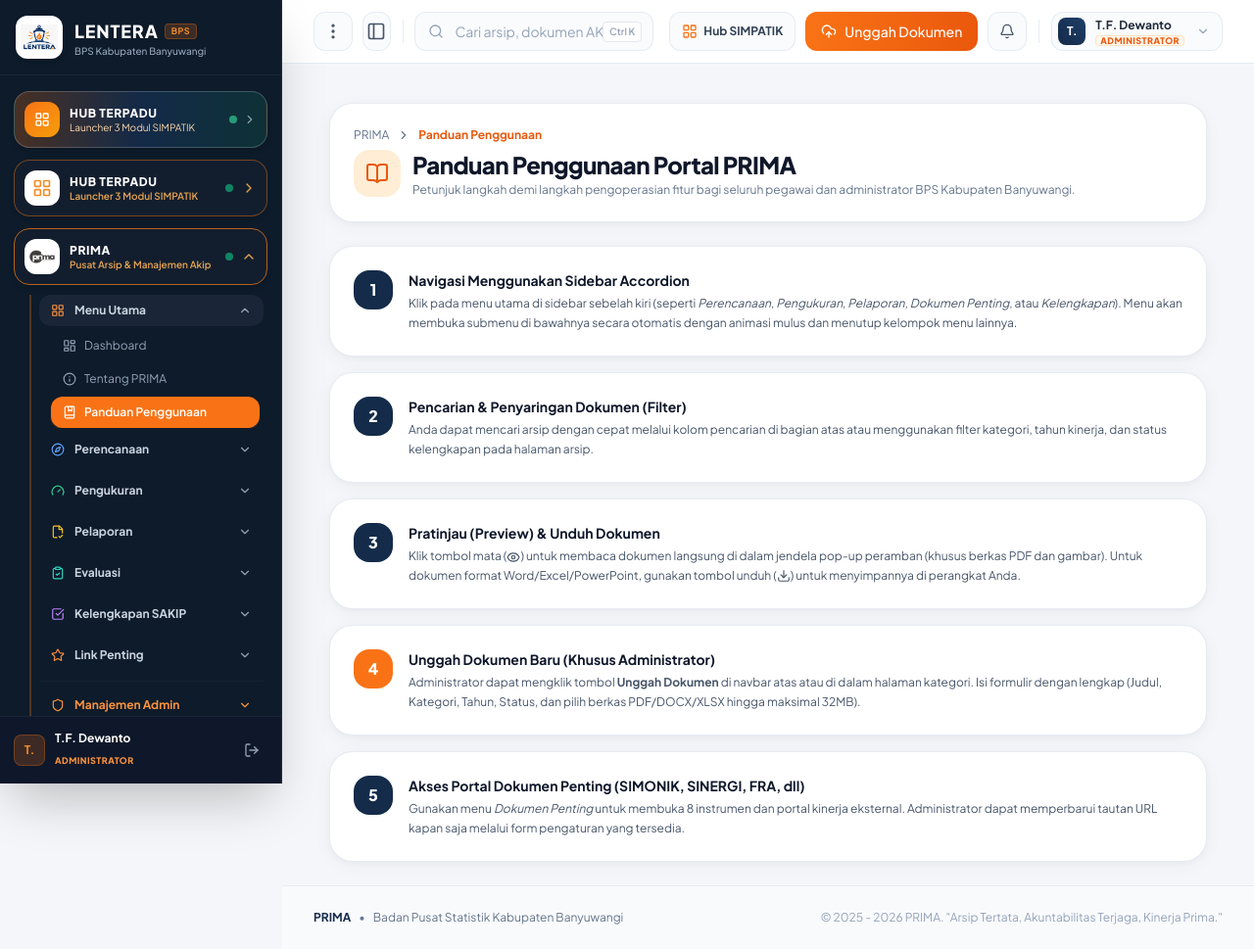
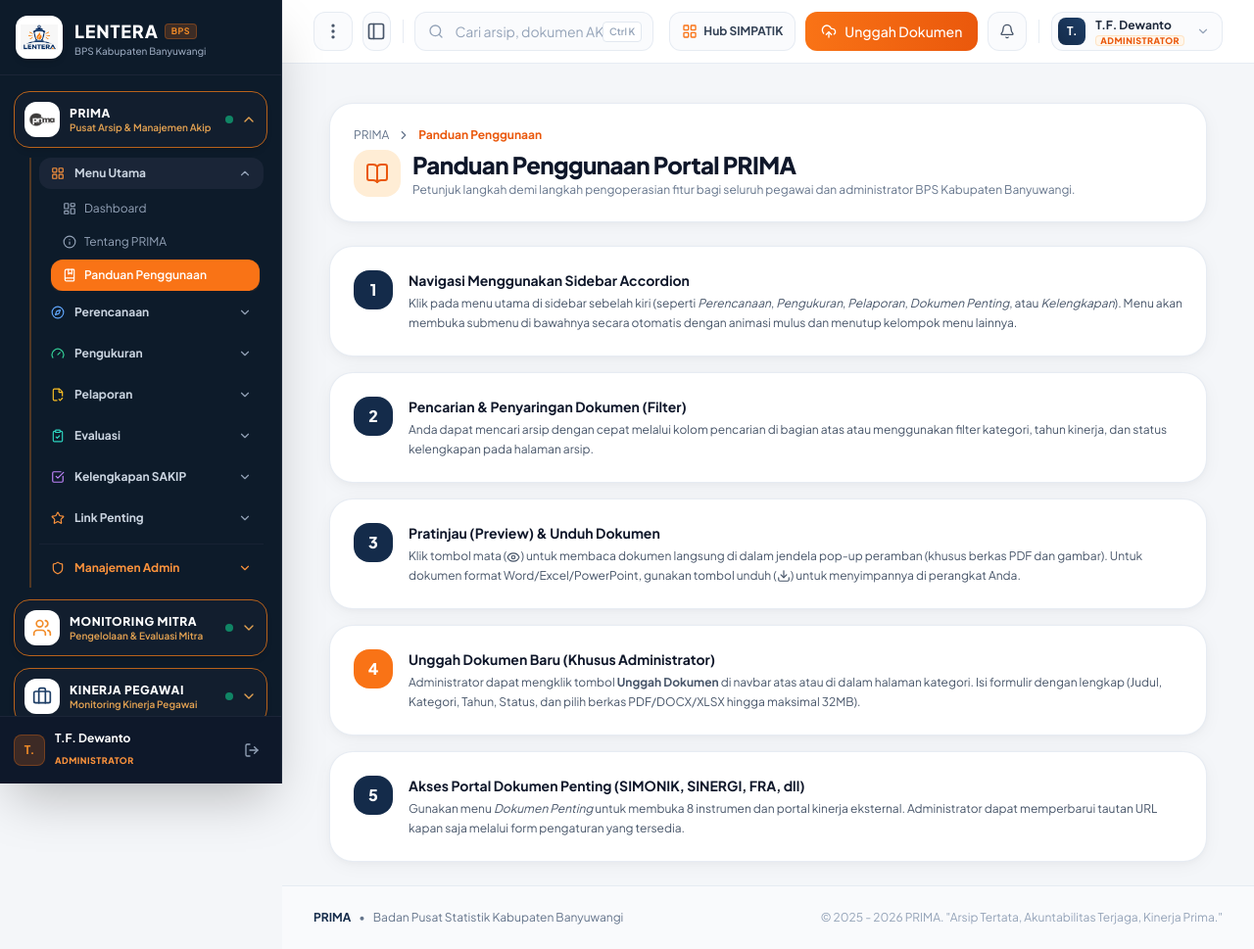
Before and after one commit to syafiq789/prima-bps-banyuwangi, a Flask app: page /info/guide in a window 1280 px wide. Shown: the whole page at 98% size. Run offline with Flask 3, Linux system fonts and the light colour scheme; a user stored in the database is signed in; some libraries are stand-ins or nearby versions.

Commit message:
fix: hapus tombol HUB TERPADU dari atas sidebar

```diff
--- a/app/templates/components/sidebar.html
+++ b/app/templates/components/sidebar.html
@@ -26,48 +26,11 @@
     <!-- Navigation Area (Scrollable) -->
     <div class="flex-1 overflow-y-auto px-3.5 py-4 space-y-3 sidebar-scroll">
 
-        <!-- TOMBOL LAUNCHER UTAMA: SIMPATIK HUB TERPADU (3 MODUL KESAMBUNG) -->
-        <a href="{{ url_for('hub.index') }}"
-           class="w-full flex items-center justify-between p-2.5 rounded-2xl bg-gradient-to-r from-orange-500/25 via-blue-500/15 to-emerald-500/15 border border-white/20 text-white font-bold text-xs hover:border-orange-500/60 hover:bg-white/10 transition-all shadow-md group mb-1">
-            <span class="flex items-center gap-2.5">
-                <div class="w-9 h-9 rounded-xl bg-gradient-to-br from-orange-500 to-amber-500 flex items-center justify-center text-white group-hover:scale-105 transition-transform shadow-sm flex-shrink-0">
-                    <i data-lucide="layout-grid" class="w-4 h-4"></i>
-                </div>
-                <div class="text-left sidebar-text">
-                    <span class="block text-xs font-black uppercase tracking-wider text-white">HUB TERPADU</span>
-                    <span class="block text-[10px] text-orange-200 font-normal leading-tight">Launcher 3 Modul SIMPATIK</span>
-                </div>
-            </span>
-            <div class="flex items-center gap-1.5 sidebar-badge">
-                <span class="w-2 h-2 rounded-full bg-emerald-400 animate-pulse"></span>
-                <i data-lucide="chevron-right" class="w-3.5 h-3.5 text-slate-400 group-hover:text-white transition"></i>
-            </div>
-        </a>
-
         <!-- DETEKSI MODUL AKTIF -->
         {% set is_mitra_active = request.path.startswith('/mitra') %}
         {% set is_pegawai_active = request.path.startswith('/pegawai') %}
         {% set is_keuangan_active = request.path.startswith('/keuangan') %}
-        {% set is_hub_active = request.path.startswith('/launcher') or request.path.startswith('/simpatik') %}
-        {% set is_prima_active = not (is_mitra_active or is_pegawai_active or is_keuangan_active or is_hub_active) %}
-
-        <!-- TOMBOL LAUNCHER UTAMA: SIMPATIK HUB TERPADU (3 MODUL KESAMBUNG) -->
-        <a href="{{ url_for('hub.index') }}"
-           class="w-full flex items-center justify-between p-2.5 rounded-2xl bg-[#121E2E] border {% if is_hub_active %} border-[#F28C28] shadow-lg shadow-orange-500/20 {% else %} border-[#b8621b]/60 hover:border-[#F28C28] {% endif %} text-white font-bold text-xs transition-all shadow-md group mb-1">
-            <span class="flex items-center gap-2.5">
-                <div class="w-9 h-9 rounded-xl bg-white p-1.5 flex items-center justify-center text-[#F28C28] group-hover:scale-105 transition-transform shadow-sm flex-shrink-0">
-                    <i data-lucide="layout-grid" class="w-5 h-5 text-[#F28C28]"></i>
-                </div>
-                <div class="text-left sidebar-text">
-                    <span class="block text-xs font-black uppercase tracking-wider text-white">HUB TERPADU</span>
-                    <span class="block text-[10px] text-[#e5a352] font-semibold leading-tight">Launcher 3 Modul SIMPATIK</span>
-                </div>
-            </span>
-            <div class="flex items-center gap-2 sidebar-badge">
-                <span class="w-2 h-2 rounded-full bg-[#10b981] animate-pulse"></span>
-                <i data-lucide="chevron-right" class="w-4 h-4 text-[#e5a352] group-hover:translate-x-0.5 transition-transform"></i>
-            </div>
-        </a>
+        {% set is_prima_active = not (is_mitra_active or is_pegawai_active or is_keuangan_active) %}
 
         <!-- ============================================================== -->
         <!-- 1. MASTER MODUL: PRIMA                                         -->
```
